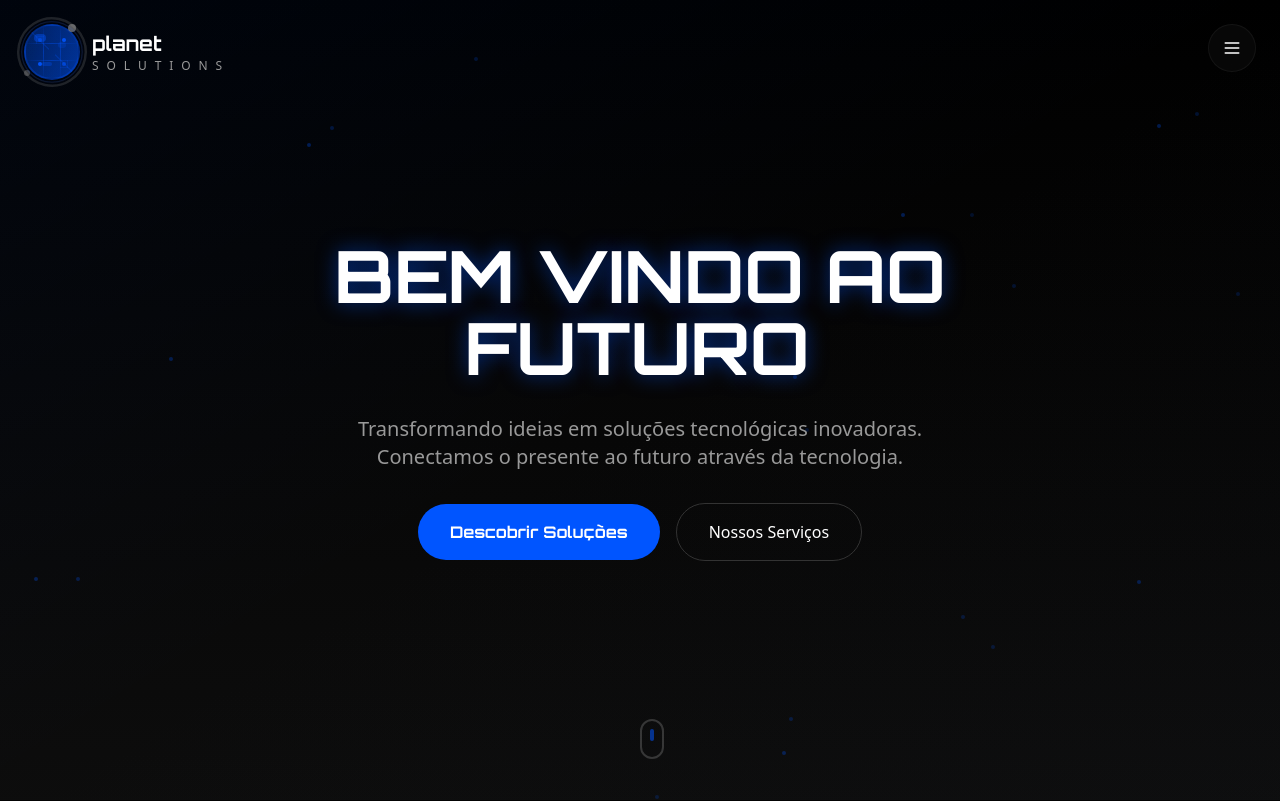
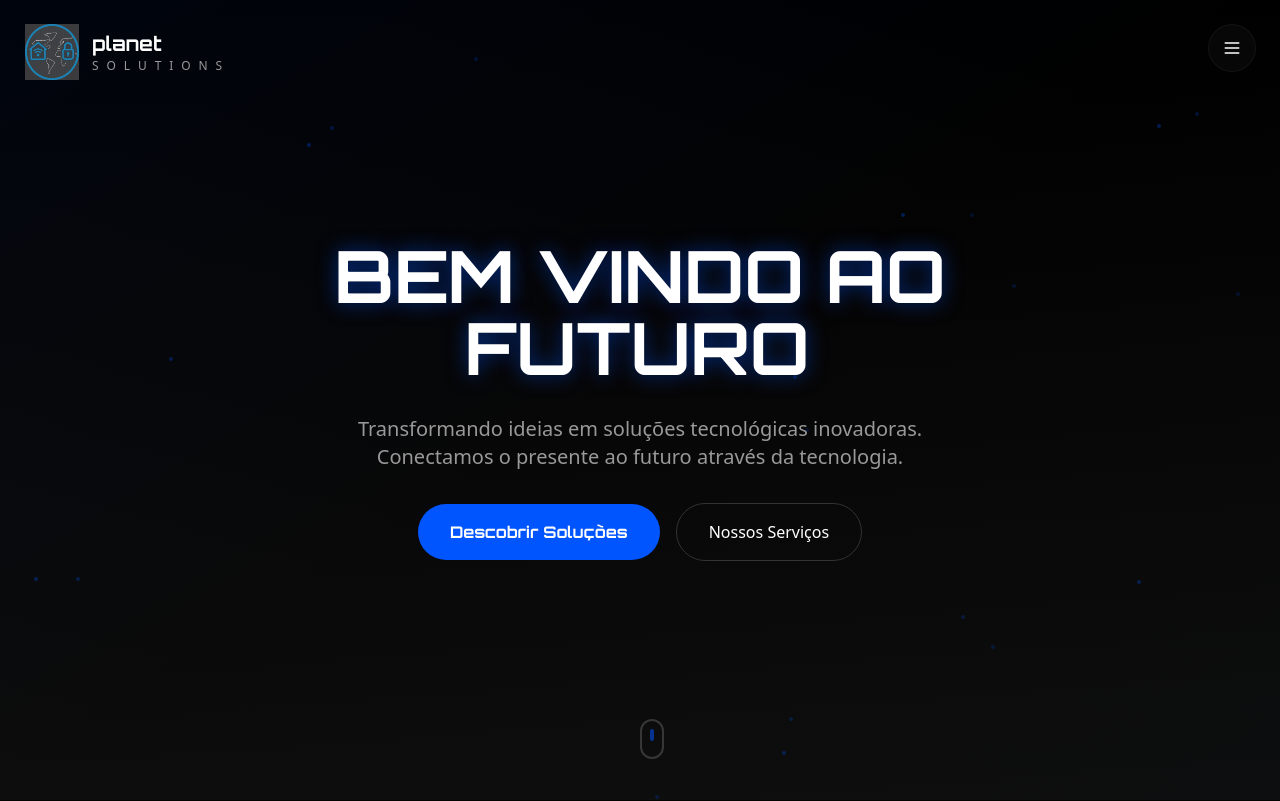
Before and after one commit to rws5/future-minimal-web, a React (Vite) app: page / in a window 1280 px wide. Shown: the top 801 px of the page. Built offline with nearby package versions, Linux system fonts and the light colour scheme.

Commit message:
Trocar logo do site
Substitui o logo atual do site pela imagem fornecida.

```diff
--- a/src/components/Logo.tsx
+++ b/src/components/Logo.tsx
@@ -2,60 +2,13 @@ export default function Logo() {
   return (
     <div className="fixed top-6 left-6 z-50">
       <div className="flex items-center space-x-3">
-        {/* Planetary Globe Logo */}
+        {/* Logo Image */}
         <div className="relative w-14 h-14">
-          {/* Main Planet Sphere */}
-          <div className="absolute inset-0 bg-gradient-to-br from-primary/20 via-primary/40 to-primary/60 rounded-full border-2 border-primary/30 shadow-glow">
-            {/* Planet Surface Details */}
-            <div className="absolute top-2 left-2 w-3 h-2 bg-primary/60 rounded-full opacity-70"></div>
-            <div className="absolute top-4 right-3 w-2 h-1.5 bg-primary/40 rounded-full opacity-50"></div>
-            <div className="absolute bottom-3 left-4 w-2.5 h-1 bg-primary/50 rounded-full opacity-60"></div>
-
-            {/* Atmospheric Glow */}
-            <div className="absolute inset-0 rounded-full bg-gradient-to-t from-transparent via-primary/10 to-primary/20"></div>
-          </div>
-
-          {/* Orbital Ring */}
-          <div className="absolute inset-0 border-2 border-muted-foreground/20 rounded-full transform rotate-12 scale-125"></div>
-
-          {/* Secondary Orbital Ring */}
-          <div className="absolute inset-0 border border-muted-foreground/10 rounded-full transform -rotate-45 scale-110"></div>
-
-          {/* Satellite/Moon Elements */}
-          <div className="absolute top-0 right-1 w-2 h-2 bg-muted-foreground/60 rounded-full shadow-sm"></div>
-          <div className="absolute bottom-1 left-0 w-1.5 h-1.5 bg-muted-foreground/40 rounded-full"></div>
-
-          {/* Digital Network Grid */}
-          <div className="absolute inset-0 rounded-full border border-primary/30 animate-pulse scale-110"></div>
-
-          {/* Interconnection Lines */}
-          <div className="absolute inset-0">
-            {/* Horizontal connection lines */}
-            <div className="absolute top-1/3 left-0 right-0 h-px bg-gradient-to-r from-transparent via-primary/40 to-transparent"></div>
-            <div className="absolute bottom-1/3 left-0 right-0 h-px bg-gradient-to-r from-transparent via-primary/40 to-transparent"></div>
-
-            {/* Vertical connection lines */}
-            <div className="absolute top-0 bottom-0 left-1/3 w-px bg-gradient-to-b from-transparent via-primary/40 to-transparent"></div>
-            <div className="absolute top-0 bottom-0 right-1/3 w-px bg-gradient-to-b from-transparent via-primary/40 to-transparent"></div>
-
-            {/* Diagonal tech lines */}
-            <div className="absolute top-2 left-2 w-6 h-px bg-primary/30 transform rotate-45 origin-left"></div>
-            <div className="absolute bottom-2 right-2 w-6 h-px bg-primary/30 transform rotate-45 origin-right"></div>
-          </div>
-
-          {/* Network Nodes */}
-          <div className="absolute top-1/4 left-1/4 w-1 h-1 bg-primary rounded-full animate-pulse"></div>
-          <div className="absolute top-1/4 right-1/4 w-1 h-1 bg-primary rounded-full animate-pulse" style={{ animationDelay: '0.5s' }}></div>
-          <div className="absolute bottom-1/4 left-1/4 w-1 h-1 bg-primary rounded-full animate-pulse" style={{ animationDelay: '1s' }}></div>
-          <div className="absolute bottom-1/4 right-1/4 w-1 h-1 bg-primary rounded-full animate-pulse" style={{ animationDelay: '1.5s' }}></div>
-
-          {/* Digital Circuit Pattern */}
-          <div className="absolute inset-0 opacity-30">
-            <div className="absolute top-3 left-3 w-2 h-px bg-primary/60"></div>
-            <div className="absolute top-3 left-3 w-px h-2 bg-primary/60"></div>
-            <div className="absolute bottom-3 right-3 w-2 h-px bg-primary/60"></div>
-            <div className="absolute bottom-3 right-3 w-px h-2 bg-primary/60"></div>
-          </div>
+          <img
+            src="/lovable-uploads/4f4675d1-b22c-46db-9ef7-8de3eaa26538.png"
+            alt="Planet Solutions Logo"
+            className="w-full h-full object-contain"
+          />
         </div>
 
         {/* Logo Text */}
```
Also changed, not shown: public/lovable-uploads/4f4675d1-b22c-46db-9ef7-8de3eaa26538.png (added).
